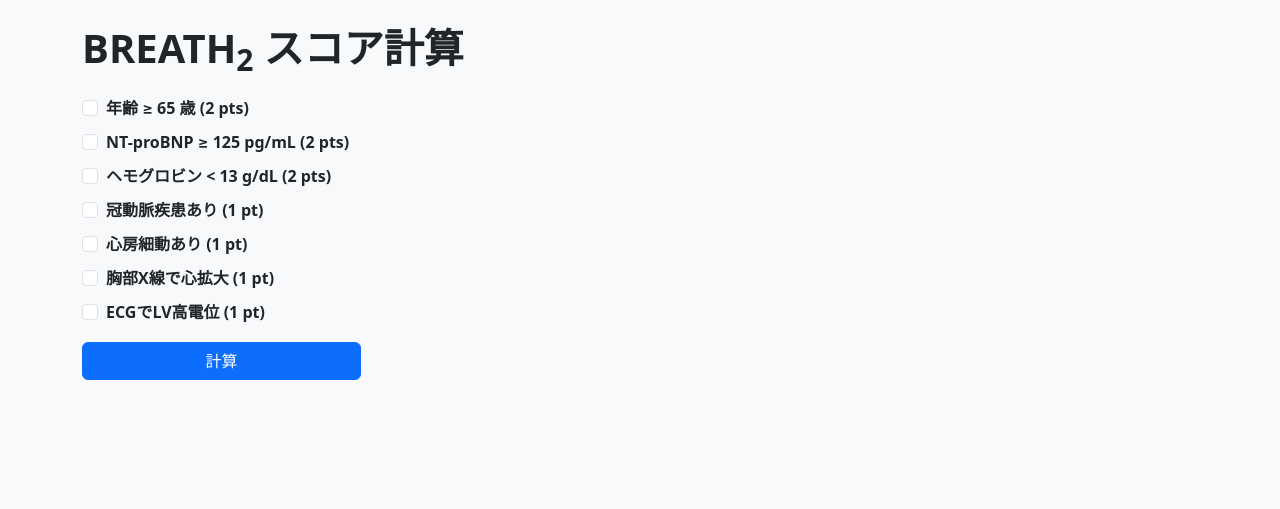
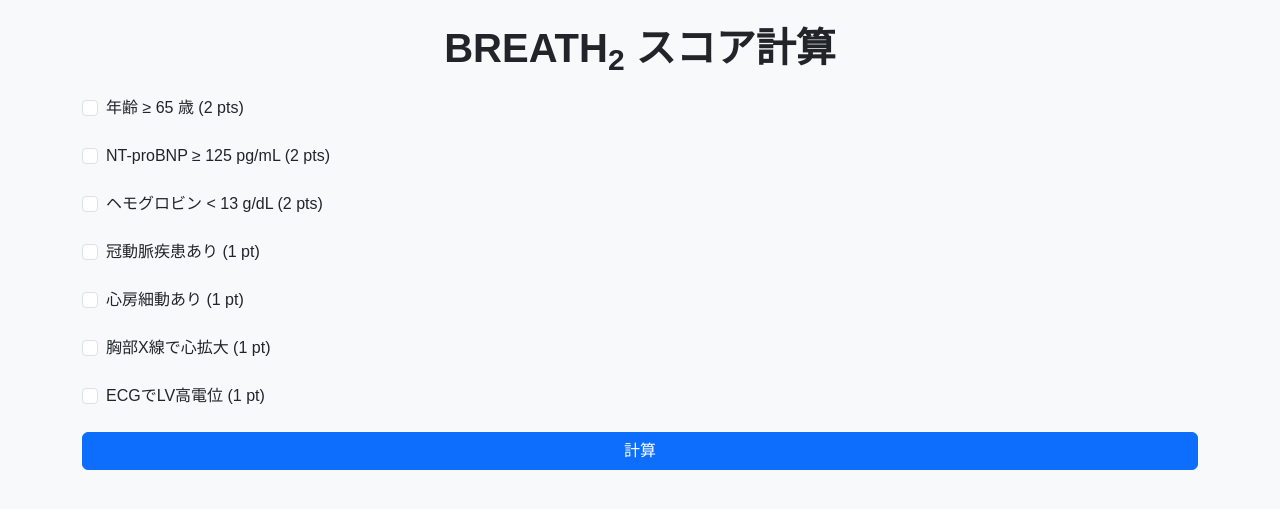
Before and after one commit to tkhr7788/breath2_app, a Flask app: page / in a window 1280 px wide. Shown: the top 509 px of the page. Run offline with Flask 3, Linux system fonts and the light colour scheme.

Commit message:
スマホ対応

```diff
--- a/templates/index.html
+++ b/templates/index.html
@@ -2,17 +2,29 @@
 <html lang="ja">
 <head>
   <meta charset="utf-8">
+  <meta name="viewport" content="width=device-width, initial-scale=1"> <!-- スマホ対応に必須 -->
   <title>BREATH₂ スコア計算</title>
   <link href="https://cdn.jsdelivr.net/npm/bootstrap@5.3.3/dist/css/bootstrap.min.css" rel="stylesheet">
+  <style>
+    body {
+      font-family: sans-serif;
+    }
+    .form-check-label {
+      font-weight: 500;
+    }
+    .result-card {
+      font-size: 1.1rem;
+    }
+  </style>
 </head>
 
 <body class="bg-light">
   <div class="container py-4">
-    <h1 class="fw-bold mb-4">BREATH<sub>2</sub> スコア計算</h1>
+    <h1 class="fw-bold mb-4 text-center">BREATH<sub>2</sub> スコア計算</h1>
 
-    <form method="post" class="vstack gap-2">
+    <!-- 入力フォーム -->
+    <form method="post" class="vstack gap-3">
 
-      <!-- 項目リスト：チェックを入れたら点数加算 -->
       {% set items = [
         ("age65",        "年齢 ≥ 65 歳 (2 pts)",                2),
         ("ntprobnp125",  "NT-proBNP ≥ 125 pg/mL (2 pts)",      2),
@@ -24,27 +36,31 @@
       ] %}
 
       {% for field,label,pts in items %}
-        <div class="form-check">
+        <div class="form-check mb-2">
           <input class="form-check-input" type="checkbox" name="{{ field }}" value="{{ pts }}" id="{{ field }}">
-          <label class="form-check-label fw-semibold" for="{{ field }}">{{ label }}</label>
+          <label class="form-check-label" for="{{ field }}">{{ label }}</label>
         </div>
       {% endfor %}
 
-      <button type="submit" class="btn btn-primary mt-2 w-25">計算</button>
+      <button type="submit" class="btn btn-primary w-100">計算</button>
     </form>
 
+    <!-- 結果表示 -->
     {% if score is not none %}
       {% set risk_color = {"high":"danger","intermediate":"warning","low":"success"}[risk] %}
       <div class="card mt-4 border-{{ risk_color }}">
-        <div class="card-body">
+        <div class="card-body result-card">
           <h4 class="card-title">結果</h4>
           <p class="mb-1">BREATH<sub>2</sub> スコア：<strong>{{ score }} 点</strong></p>
-          <p class="mb-3">HFpEF 可能性：<strong>{{ prob }} %</strong></p>
-          {% if msg %}<p class="text-{{ risk_color }} fw-bold">{{ msg }}</p>{% endif %}
+          <p class="mb-2">HFpEF可能性：<strong>{{ prob }} %</strong></p>
+          {% if msg %}
+            <p class="text-{{ risk_color }} fw-bold">{{ msg }}</p>
+          {% endif %}
         </div>
       </div>
     {% endif %}
   </div>
+
   <script src="https://cdn.jsdelivr.net/npm/bootstrap@5.3.3/dist/js/bootstrap.bundle.min.js"></script>
 </body>
 </html>
```
